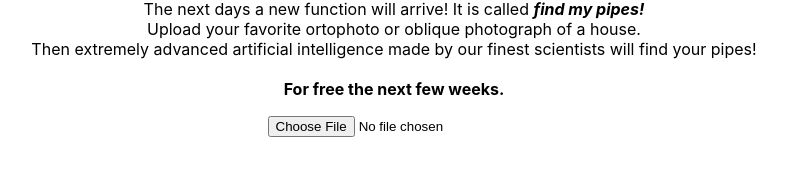
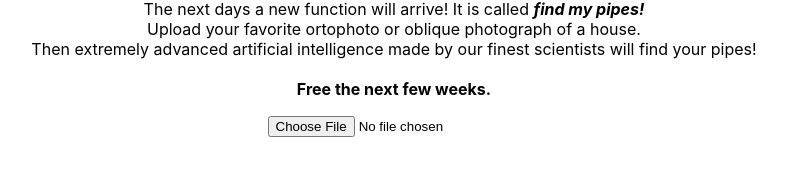
Before and after one commit to stianteien/bear, a React (Create React App) app: page / in a window 1280 px wide. Shown: the part 422-591 px from the top of the page, without its empty margins (246-1033 px from the left). Built offline with nearby package versions, Linux system fonts and the light colour scheme.

Commit message:
for free --> free

```diff
--- a/src/FileUpload.js
+++ b/src/FileUpload.js
@@ -16,7 +16,7 @@ function FileUploadComponent() {
                 Upload your favorite ortophoto or oblique photograph of a house. <br></br>
                 Then extremely advanced artificial intelligence made by our finest scientists will find your pipes! <br></br>
                 <br></br>
-                <b>For free the next few weeks.</b>
+                <b>Free the next few weeks.</b>
             </p>
             <input type="file" onChange={handleChange} />
             <img src={file} />
```
